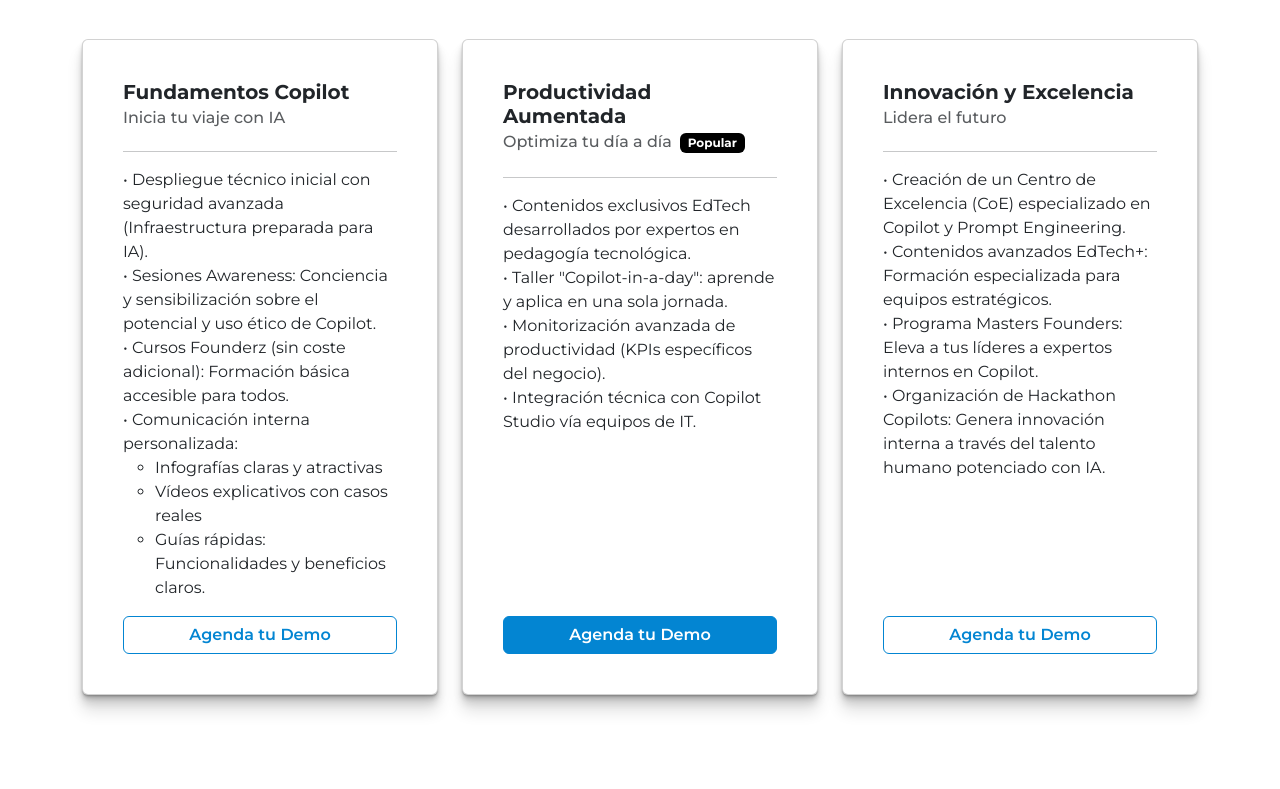
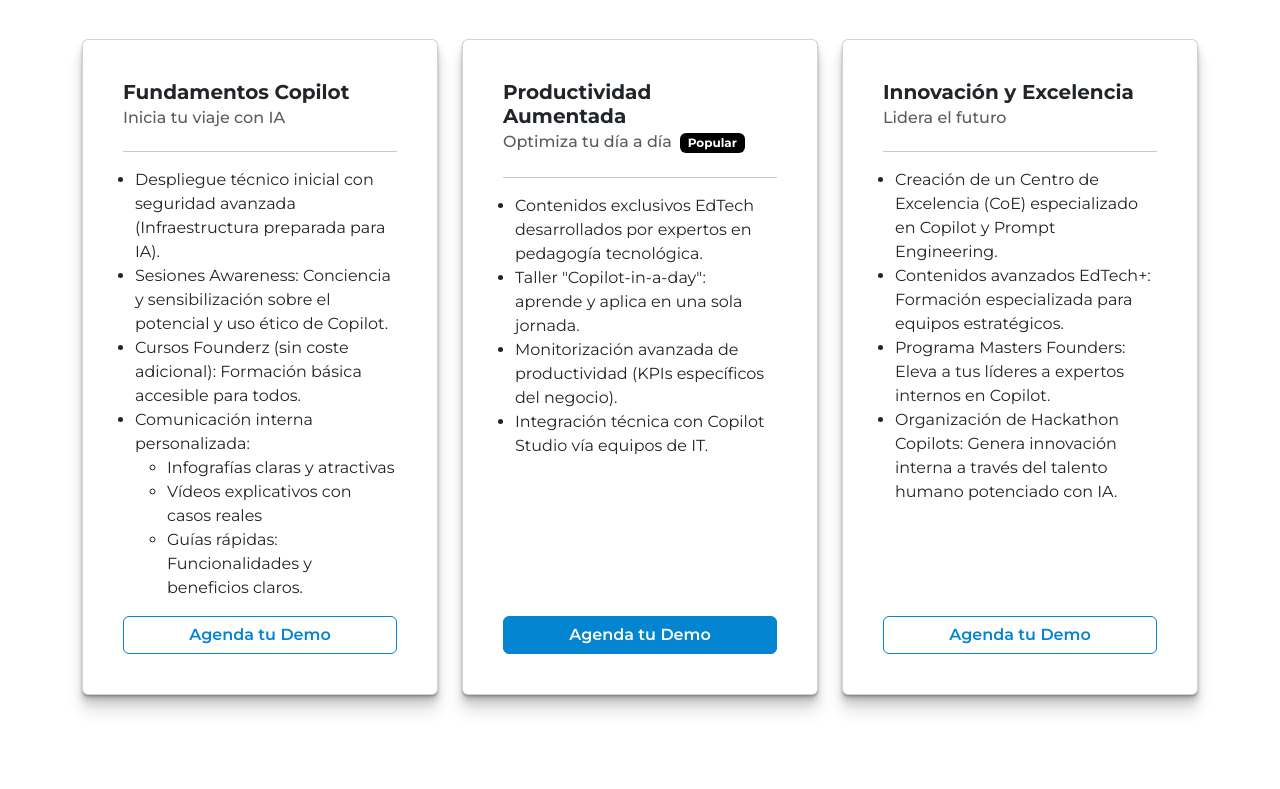
Before and after one commit to manuka-the-minicroc/stratesys-copilot, a React (Vite) app: page / in a window 1280 px wide. Shown: the part 470-1259 px from the top of the page. Built offline with nearby package versions, Linux system fonts and the light colour scheme.

Commit message:
feat:list dots

```diff
--- a/src/components/Main.jsx
+++ b/src/components/Main.jsx
@@ -32,11 +32,11 @@
                 <h5 className="card-title hero-title">Fundamentos Copilot</h5>
                 <h6 className="card-subtitle mb-2 text-muted">Inicia tu viaje con IA</h6>
                 <hr />
-                <ul className="list-unstyled flex-grow-1">
-                  <li>•	Despliegue técnico inicial con seguridad avanzada (Infraestructura preparada para IA).</li>
-                  <li>•	Sesiones Awareness: Conciencia y sensibilización sobre el potencial y uso ético de Copilot.</li>
-                  <li>•	Cursos Founderz (sin coste adicional): Formación básica accesible para todos.</li>
-                  <li>•	Comunicación interna personalizada:
+                <ul className="flex-grow-1 " style={{marginLeft:"-20px"}}>
+                  <li>Despliegue técnico inicial con seguridad avanzada (Infraestructura preparada para IA).</li>
+                  <li>Sesiones Awareness: Conciencia y sensibilización sobre el potencial y uso ético de Copilot.</li>
+                  <li>Cursos Founderz (sin coste adicional): Formación básica accesible para todos.</li>
+                  <li>Comunicación interna personalizada:
                     <ul>
                       <li> Infografías claras y atractivas</li>
                       <li> Vídeos explicativos con casos reales</li>
@@ -57,11 +57,11 @@
                   <span className="badge bg-purple text-white ms-2 align-middle">Popular</span>
                 </h6>
                 <hr />
-                <ul className="list-unstyled flex-grow-1">
-                  <li>•	Contenidos exclusivos EdTech desarrollados por expertos en pedagogía tecnológica.</li>
-                  <li>•	Taller "Copilot-in-a-day": aprende y aplica en una sola jornada.</li>
-                  <li>•	Monitorización avanzada de productividad (KPIs específicos del negocio).</li>
-                  <li>•	Integración técnica con Copilot Studio vía equipos de IT.</li>
+                <ul className="flex-grow-1" style={{marginLeft:"-20px"}}>
+                  <li>Contenidos exclusivos EdTech desarrollados por expertos en pedagogía tecnológica.</li>
+                  <li>Taller "Copilot-in-a-day": aprende y aplica en una sola jornada.</li>
+                  <li>Monitorización avanzada de productividad (KPIs específicos del negocio).</li>
+                  <li>Integración técnica con Copilot Studio vía equipos de IT.</li>
                 </ul>
                 <Link to="/form"  className="btn hoverStyle">Agenda tu Demo</Link>
               </div>
@@ -74,11 +74,11 @@
                 <h5 className="card-title hero-title">Innovación y Excelencia</h5>
                 <h6 className="card-subtitle mb-2 text-muted">Lidera el futuro</h6>
                 <hr />
-                <ul className="list-unstyled flex-grow-1">
-                  <li>•	Creación de un Centro de Excelencia (CoE) especializado en Copilot y Prompt Engineering.</li>
-                  <li>•	Contenidos avanzados EdTech+: Formación especializada para equipos estratégicos.</li>
-                  <li>•	Programa Masters Founders: Eleva a tus líderes a expertos internos en Copilot.</li>
-                  <li>•	Organización de Hackathon Copilots: Genera innovación interna a través del talento humano potenciado con IA.</li>
+                <ul className="flex-grow-1" style={{marginLeft:"-20px"}}>
+                  <li>Creación de un Centro de Excelencia (CoE) especializado en Copilot y Prompt Engineering.</li>
+                  <li>Contenidos avanzados EdTech+: Formación especializada para equipos estratégicos.</li>
+                  <li>Programa Masters Founders: Eleva a tus líderes a expertos internos en Copilot.</li>
+                  <li>Organización de Hackathon Copilots: Genera innovación interna a través del talento humano potenciado con IA.</li>
                 </ul>
                 <Link to="/form" className="btn hoverStyleVari">Agenda tu Demo</Link>
               </div>
```
